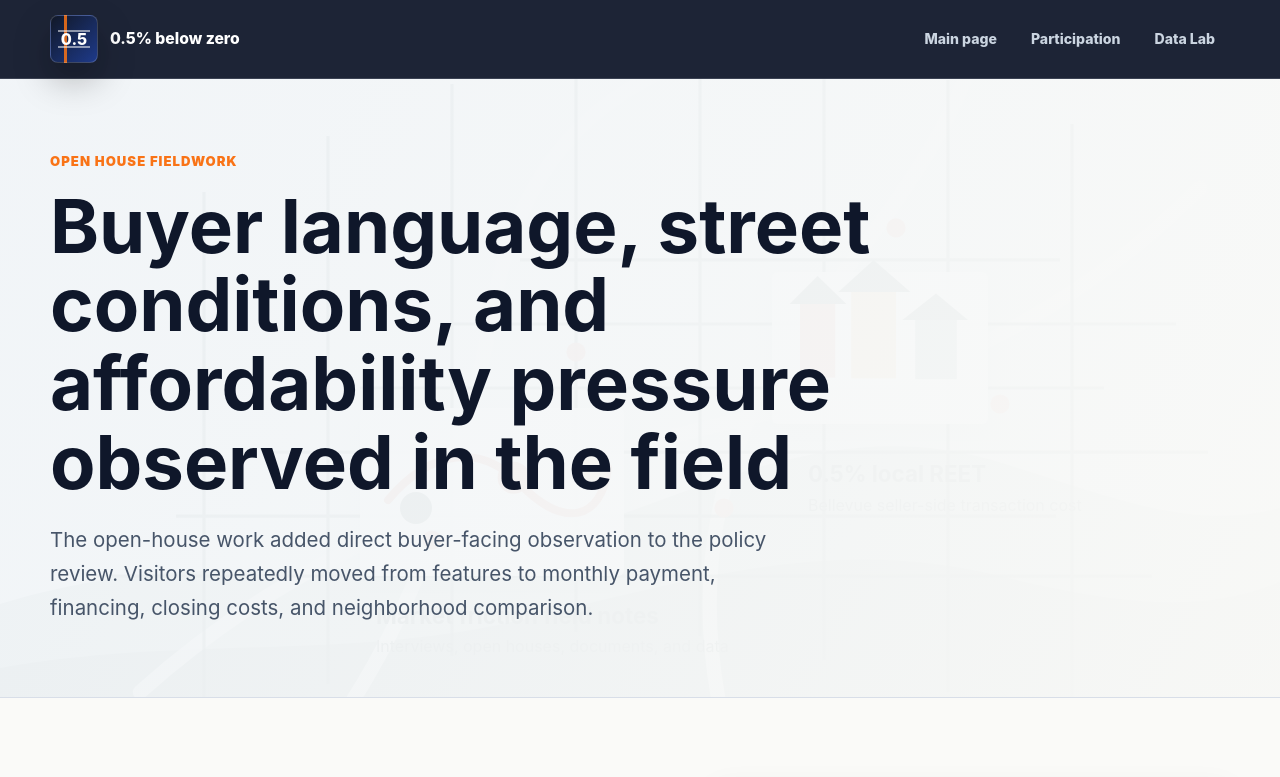
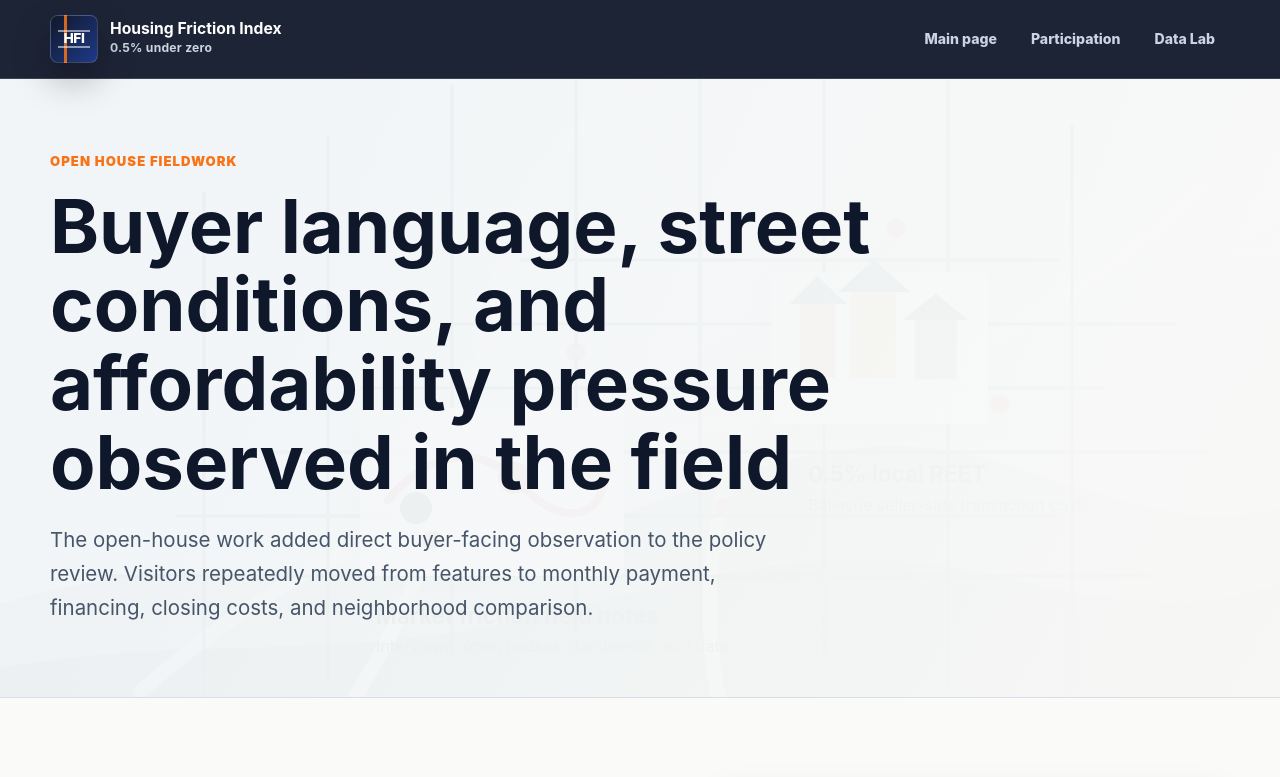
Before and after one commit to henglongdang/Bellevue-Housing, a website: page fieldwork.html in a window 1280 px wide. Shown: the top 777 px of the page. Drawn offline with Linux system fonts and the light colour scheme.

Commit message:
Update fieldwork page branding

```diff
--- a/fieldwork.html
+++ b/fieldwork.html
@@ -1,8 +1,8 @@
 <!doctype html>
 <html lang="en">
-<head><meta charset="utf-8"><meta name="viewport" content="width=device-width, initial-scale=1"><title>Open House Fieldwork | 0.5% below zero</title><link rel="stylesheet" href="styles.css"></head>
+<head><meta charset="utf-8"><meta name="viewport" content="width=device-width, initial-scale=1"><title>Open House Fieldwork | Housing Friction Index</title><link rel="stylesheet" href="styles.css"></head>
 <body>
-  <header class="site-header"><nav class="nav"><a class="brand" href="index.html"><span class="brand-mark">0.5</span><span>0.5% below zero</span></a><div class="nav-links"><a href="index.html">Main page</a><a href="participation.html" target="_blank" rel="noopener">Participation</a><a href="data-lab.html" target="_blank" rel="noopener">Data Lab</a></div></nav></header>
+  <header class="site-header"><nav class="nav"><a class="brand" href="index.html"><span class="brand-mark"><span>HFI</span></span><span class="brand-text"><b>Housing Friction Index</b><small>0.5% under zero</small></span></a><div class="nav-links"><a href="index.html">Main page</a><a href="participation.html" target="_blank" rel="noopener">Participation</a><a href="data-lab.html" target="_blank" rel="noopener">Data Lab</a></div></nav></header>
   <main>
     <section class="page-hero"><div class="page"><p class="eyebrow">Open house fieldwork</p><h1>Buyer language, street conditions, and affordability pressure observed in the field</h1><p class="lead">The open-house work added direct buyer-facing observation to the policy review. Visitors repeatedly moved from features to monthly payment, financing, closing costs, and neighborhood comparison.</p></div></section>
 
@@ -62,7 +62,7 @@
 
     <section class="band"><div class="section"><div class="research-note"><h3>Fieldwork limitation</h3><p>Open-house observation captures real buyer language but not final purchase decisions. It cannot prove that a visitor's stated concern caused a transaction outcome. Its strength is behavioral context: it shows which costs buyers noticed and which questions appeared without prompting.</p></div><div class="hero-actions"><a class="button primary" href="data-lab.html" target="_blank" rel="noopener">Next: Data Lab</a></div></div></section>
   </main>
-  <footer class="footer"><div class="page"><span>0.5% below zero</span><span>&copy; Henglong Dang 2026</span></div></footer>
+  <footer class="footer"><div class="page"><span>Housing Friction Index</span><span>&copy; Henglong Dang 2026</span></div></footer>
   <script src="site.js"></script>
 </body>
 </html>
```
